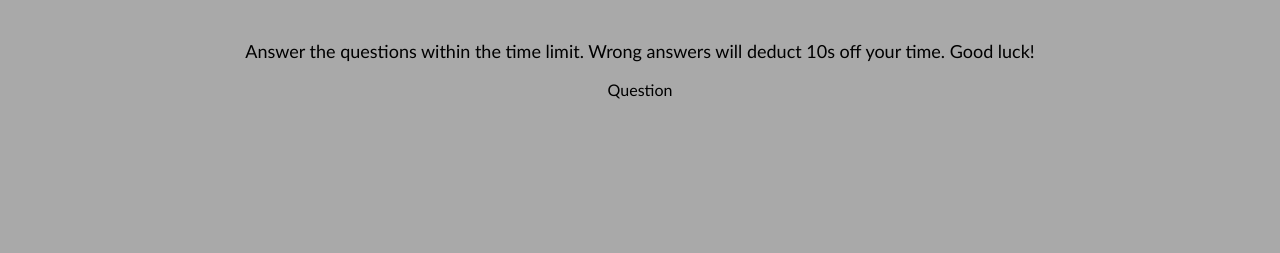
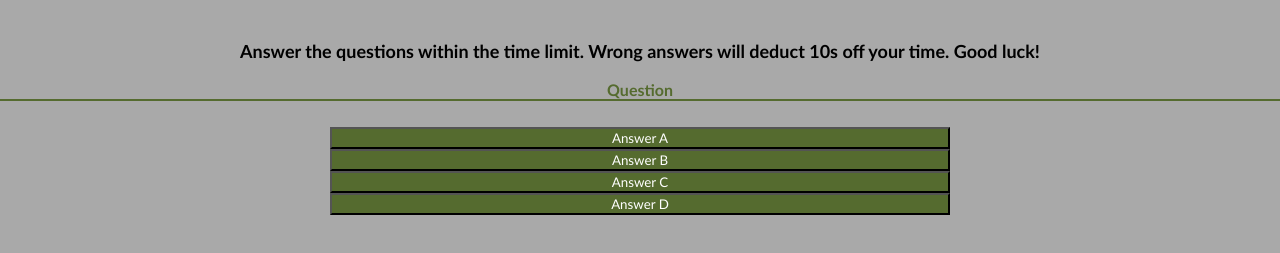
Before and after one commit to joelcutler/quiz, a plain HTML site: page index.html in a window 1280 px wide. Both pictures are taken after a click on the button "START QUIZ". Shown: the part 69-322 px from the top of the page. Drawn offline with Linux system fonts and the light colour scheme.

Commit message:
css fuckery

```diff
--- a/assets/css/style.css
+++ b/assets/css/style.css
@@ -2,11 +2,11 @@
 *::before,
 *::after {
     box-sizing: border-box;
+    font-family: 'Trebuchet MS', 'Lucida Sans Unicode', 'Lucida Grande', 'Lucida Sans', Arial, sans-serif;
 }
 
 html,
 body {
-    font-family: 'Trebuchet MS', 'Lucida Sans Unicode', 'Lucida Grande', 'Lucida Sans', Arial, sans-serif;
     height: 100%;
     margin: 0;
     padding: 0;
@@ -48,6 +48,7 @@ header a {
 #instructions {
     padding-top: 15px;
     font-size: 18px;
+    font-weight: bold;
     display: flex;
     justify-content: center;
 }
@@ -55,3 +56,27 @@ header a {
 main {
     text-align: center;
 }
+
+.q-a {
+    color: darkolivegreen;
+    display: none;
+}
+
+.answers {
+    display: flex;
+    flex-direction: column;
+    margin: 10px;
+    padding: 10px;
+}
+
+.answers button {
+    background-color: darkolivegreen;
+    color: rgb(255, 255, 255);
+    align-self: center;
+    width: 50%;
+}
+
+#question {
+    border-bottom: solid 2px darkolivegreen;
+    font-weight: bold;
+}
--- a/assets/js/script.js
+++ b/assets/js/script.js
@@ -10,9 +10,12 @@
 //     -store high score data and display them upon completion of quiz
 
 var startButtonEl = document.querySelector("#start-button");
+var questionAnswerEl = document.querySelector(".q-a");
 var timerEl = document.querySelector("#time");
 var timeLeft = 75
+
 timerEl.innerHTML = timeLeft;
+
 
 function countDown() {
     timeLeft = 75;
@@ -29,7 +32,7 @@ function countDown() {
 
 function quizStart() {
     startButtonEl.remove();
-
+    questionAnswerEl.style.display = "block";
     countDown();
 }
 
--- a/index.html
+++ b/index.html
@@ -24,14 +24,17 @@
             <button id="start-button">START QUIZ</button>
         </div>
 
-        <div>
+        <div class="q-a">
             <p id="question">Question</p>
+            <div class="answers">
+                <button id="answer-a">Answer A</button>
+                <button id="answer-b">Answer B</button>
+                <button id="answer-c">Answer C</button>
+                <button id="answer-d">Answer D</button>
+            </div>
         </div>
 
     </main>
-
-
-
 
 
     <script src="./assets/js/script.js"></script>
```
